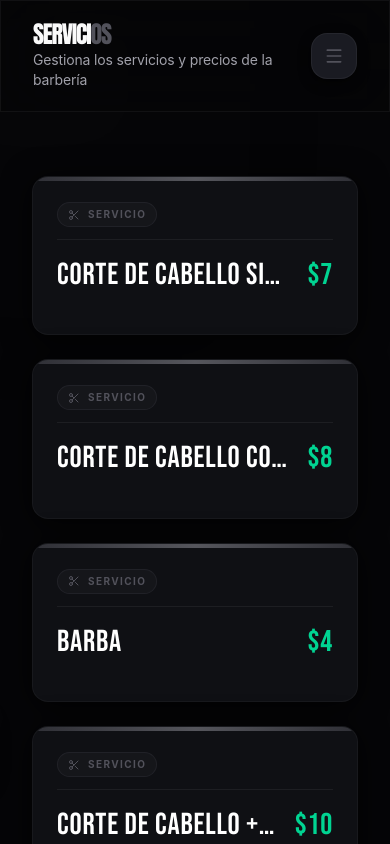
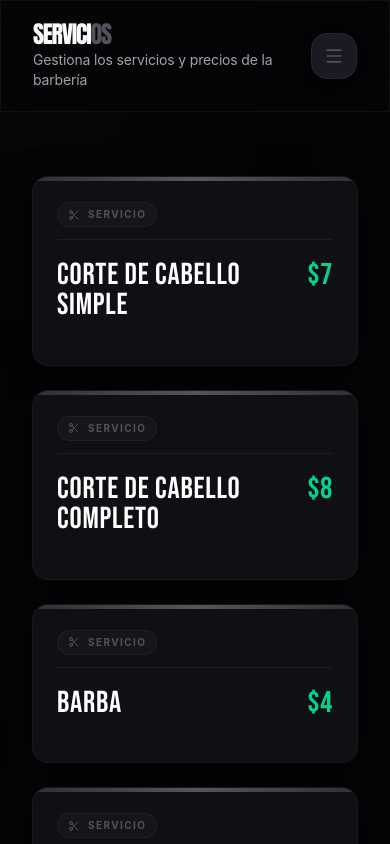
Before and after one commit to Juan17md/thedoctorbarbershop_gestion, a Next.js app: page /dashboard/servicios in a window 390 px wide. Shown: the top 844 px of the page. Built offline with nearby package versions, Linux system fonts and the light colour scheme; no server answers; the database is empty; a web font is replaced by a local one.

Commit message:
Arreglar salto de linea en nombre de servicio en movil

```diff
--- a/src/app/dashboard/servicios/page.tsx
+++ b/src/app/dashboard/servicios/page.tsx
@@ -138,7 +138,7 @@ export default function ServiciosPage() {
 
                 <div className="flex items-start justify-between gap-4 border-t border-white/6 pt-5">
                   <div className="min-w-0 flex-1">
-                    <h3 className="truncate font-display text-[1.9rem] leading-none tracking-wide text-white">
+                    <h3 className="font-display text-[1.9rem] leading-none tracking-wide text-white whitespace-normal break-words md:truncate">
                       {servicio.name}
                     </h3>
 
```
